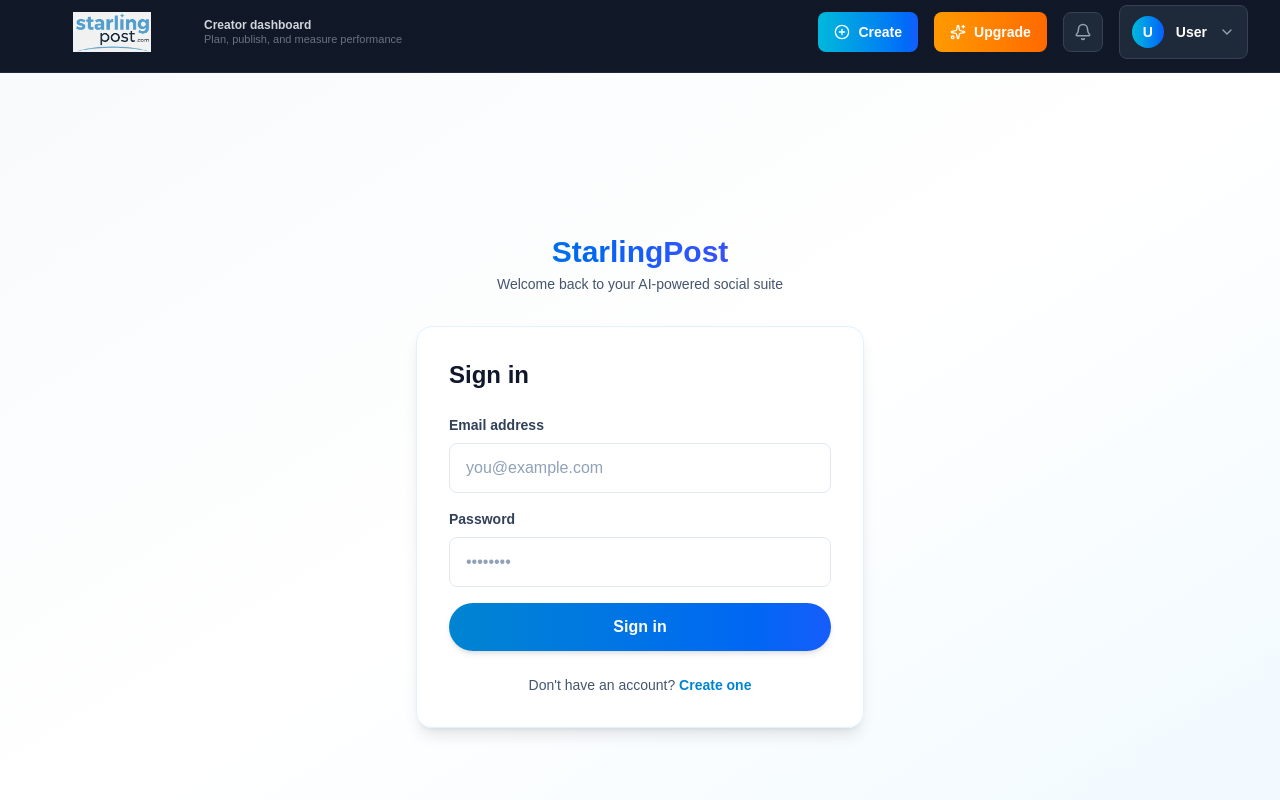
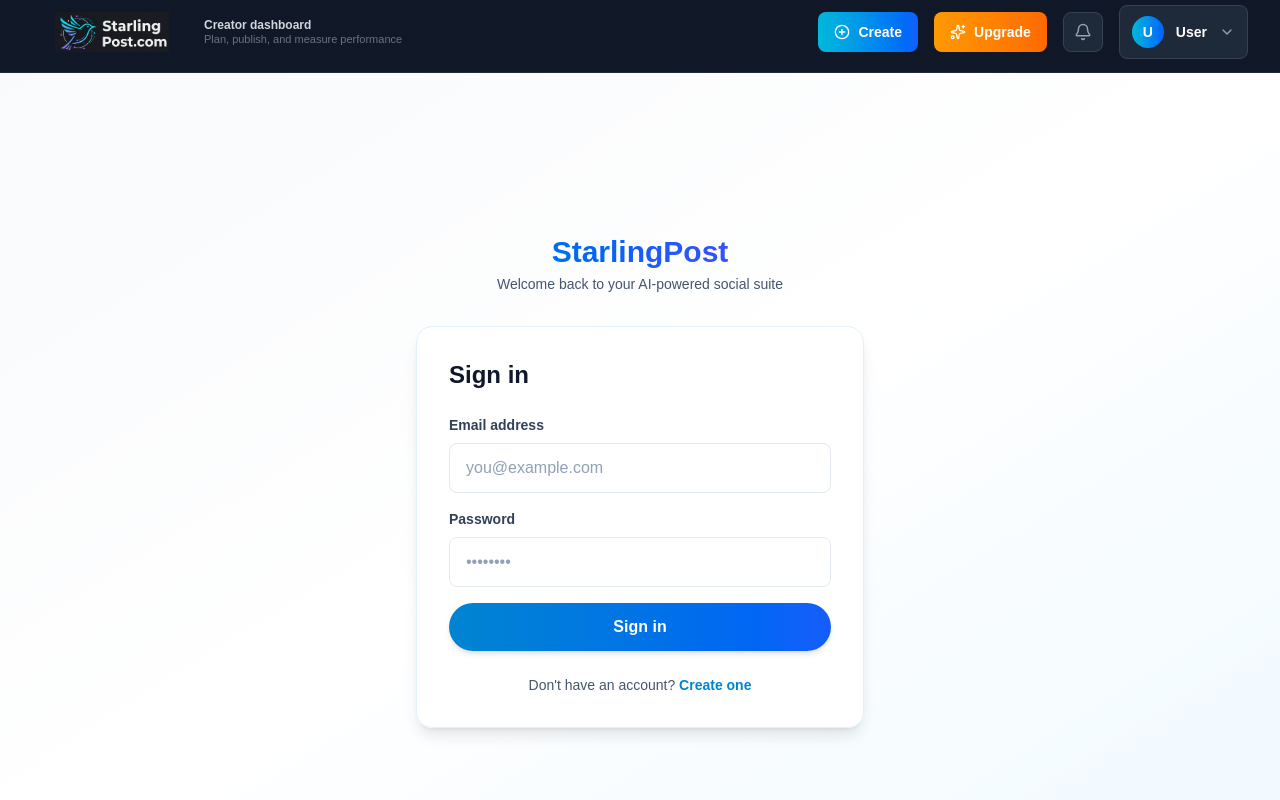
Before and after one commit to torafitech/post-pilot, a Next.js app: page /login in a window 1280 px wide. Shown: the top 800 px of the page. Built offline with nearby package versions, Linux system fonts and the light colour scheme; no server answers.

Commit message:
logo added

```diff
--- a/components/Navbar.tsx
+++ b/components/Navbar.tsx
@@ -64,7 +64,7 @@
     <Link href="/" className="flex items-center gap-2 group">
       <div className="relative h-9 w-36 md:h-10 md:w-40 transition-transform group-hover:scale-105">
         <Image
-          src="/images/logo6.png"
+          src="/images/logo.png"
           alt="StarlingPost"
           fill
           className="object-contain"
```
Also changed, not shown: app/login/page.tsx (+0 -10 lines), public/images/logo.png.
